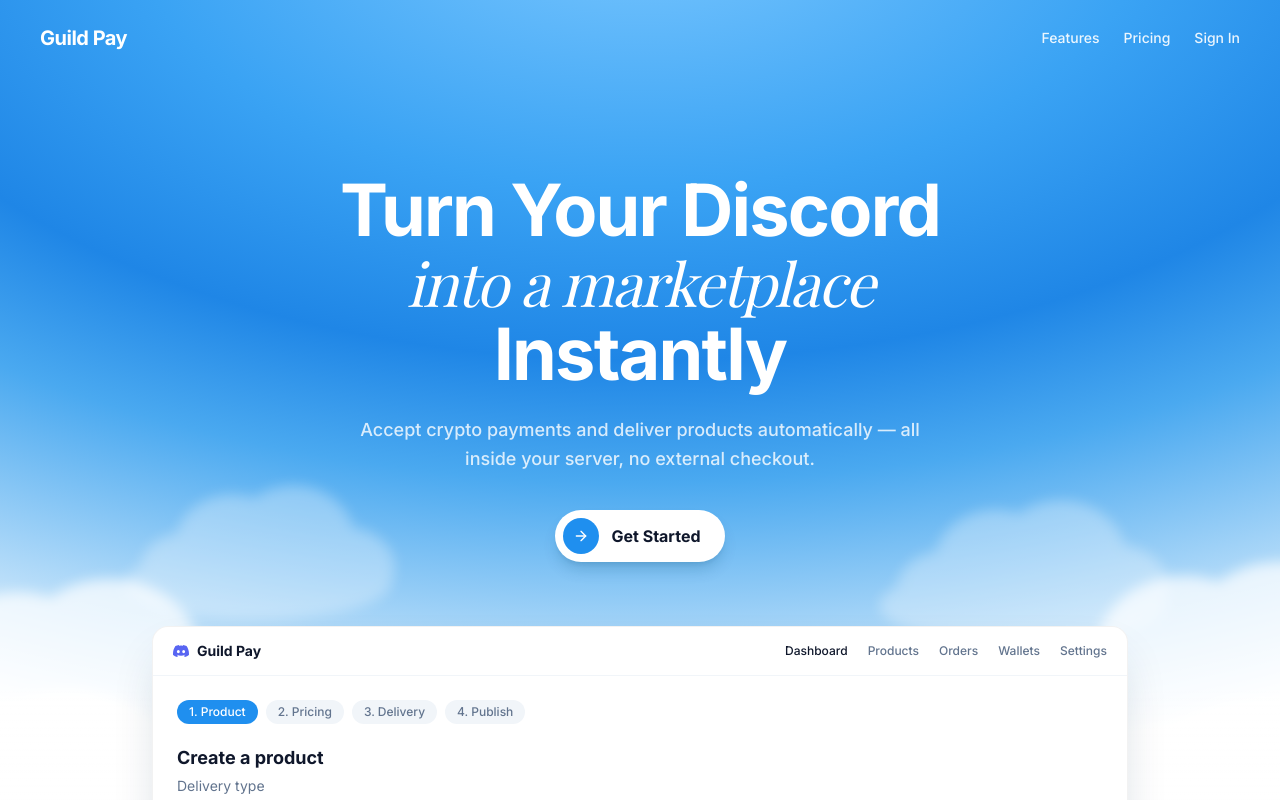
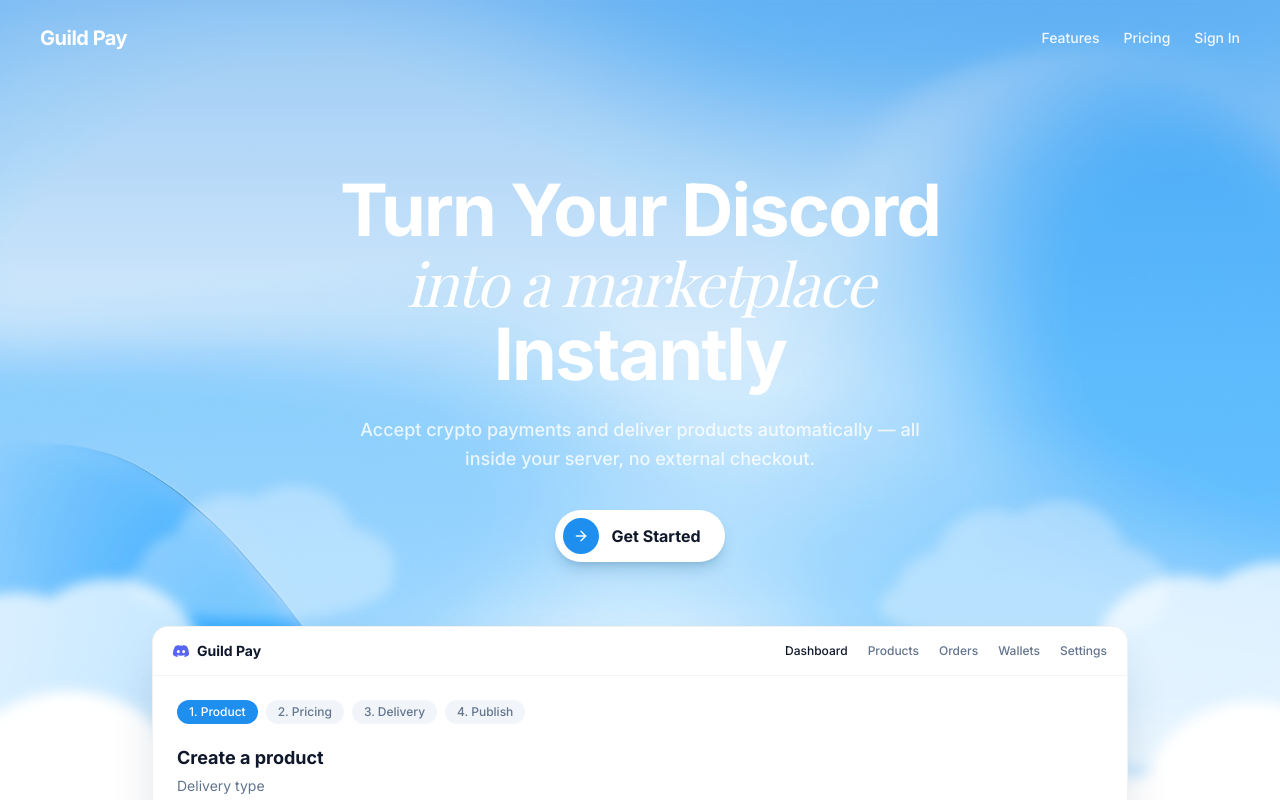
Before and after one commit to wheres222/GUILDPAY, a Next.js app: page / in a window 1280 px wide. Shown: the top 800 px of the page. Built offline with nearby package versions, Linux system fonts and the light colour scheme.

Commit message:
Use Hero.png blue artwork for landing hero + auth backgrounds
Add public/hero.png and a .hero-bg cover class; apply to sign-in and
select-server, and behind the landing hero with a blue top tint for
white-text contrast.

Co-Authored-By: Claude Opus 4.8 <noreply@anthropic.com>

```diff
--- a/app/globals.css
+++ b/app/globals.css
@@ -126,6 +126,14 @@
     radial-gradient(45% 40% at 50% 55%, #9ccdff 0%, rgba(156, 205, 255, 0) 70%);
 }
 
+/* The exported blue hero artwork, used as a full-cover backdrop. */
+.hero-bg {
+  background-image: url("/hero.png");
+  background-size: cover;
+  background-position: center;
+  background-repeat: no-repeat;
+}
+
 @theme inline {
   --font-sans: var(--font-inter), 'Inter', system-ui, sans-serif;
   --font-display: var(--font-jakarta), 'Plus Jakarta Sans', system-ui, sans-serif;
--- a/app/select-server/page.tsx
+++ b/app/select-server/page.tsx
@@ -64,7 +64,7 @@ export default async function SelectServerPage({
   }
 
   return (
-    <div className="force-light mesh-blue min-h-screen">
+    <div className="force-light hero-bg min-h-screen">
       <div className="mx-auto w-full max-w-6xl px-4 py-10 lg:px-8">
       <div className="mb-8 flex flex-col gap-3 sm:flex-row sm:items-center sm:justify-between">
         <div>
--- a/app/signin/page.tsx
+++ b/app/signin/page.tsx
@@ -15,7 +15,7 @@ export default async function SignInPage({
   const oauthConfigured = isDiscordOAuthConfigured()
   const readiness = await computeReadiness()
   return (
-    <div className="force-light mesh-blue flex min-h-screen flex-col items-center justify-center">
+    <div className="force-light hero-bg flex min-h-screen flex-col items-center justify-center">
       <div className="mx-auto w-full max-w-md px-4">
         <div className="mb-8 text-center">
           {/* Logo placeholder */}
--- a/components/landing-hero.tsx
+++ b/components/landing-hero.tsx
@@ -27,12 +27,15 @@ function Cloud({ cx, cy, s = 1, o = 1 }: { cx: number; cy: number; s?: number; o
 export function LandingHero() {
   return (
     <section className="relative isolate overflow-hidden bg-white">
-      {/* Sky gradient (purple → white toward the bottom) */}
+      {/* Blue hero artwork + a top tint so the white headline stays legible. */}
       <div
         className="pointer-events-none absolute inset-0 -z-20"
         style={{
-          background:
-            "radial-gradient(125% 95% at 50% -10%, #7cc8ff 0%, #3aa3f4 32%, #1f86e6 52%, #4aa9f0 66%, #ffffff 100%)",
+          backgroundImage:
+            "linear-gradient(to bottom, rgba(31,134,230,0.45), rgba(58,163,244,0.18) 42%, rgba(255,255,255,0) 72%), url('/hero.png')",
+          backgroundSize: "cover",
+          backgroundPosition: "center",
+          backgroundRepeat: "no-repeat",
         }}
       />
       {/* Clouds */}
```
Also changed, not shown: public/hero.png (added).
